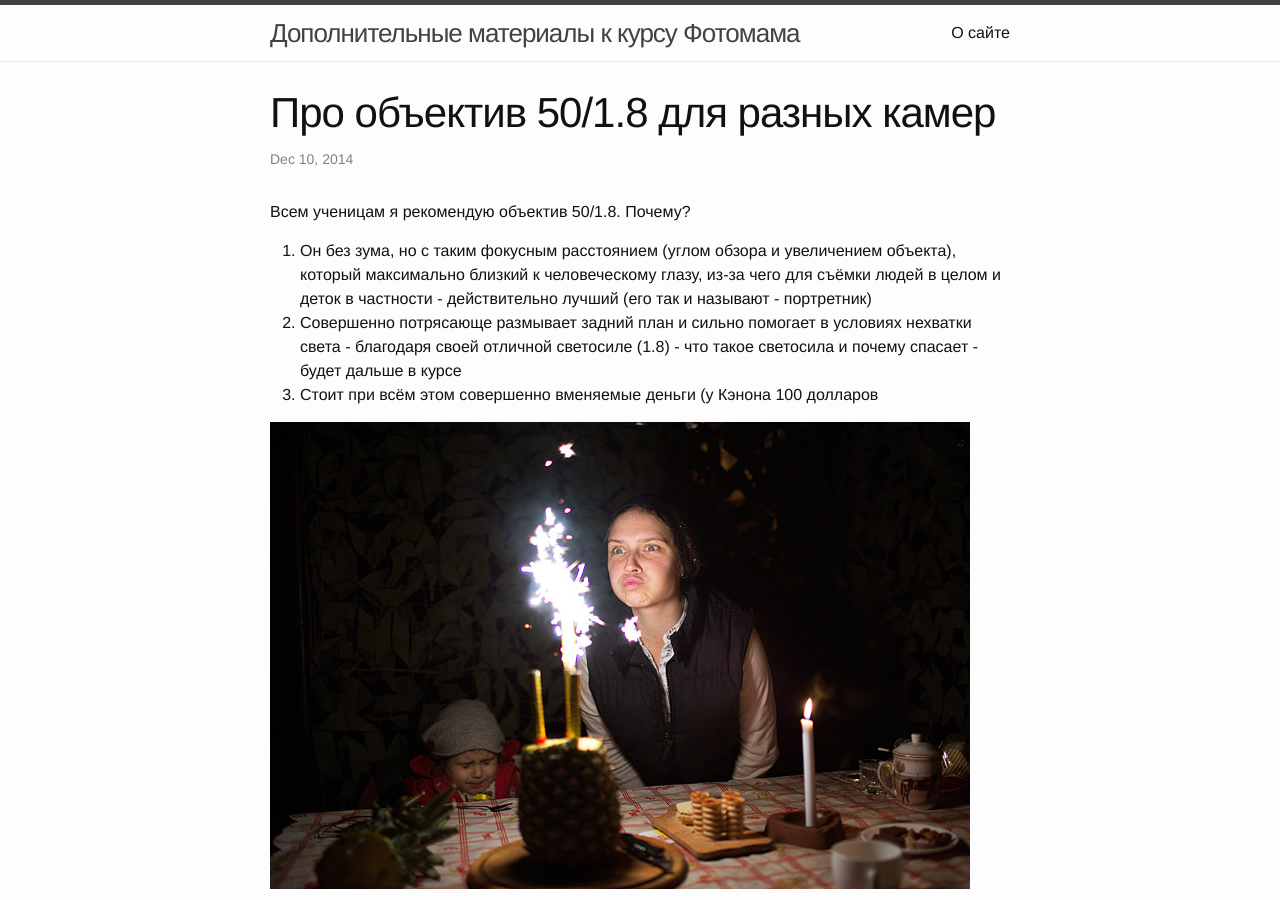
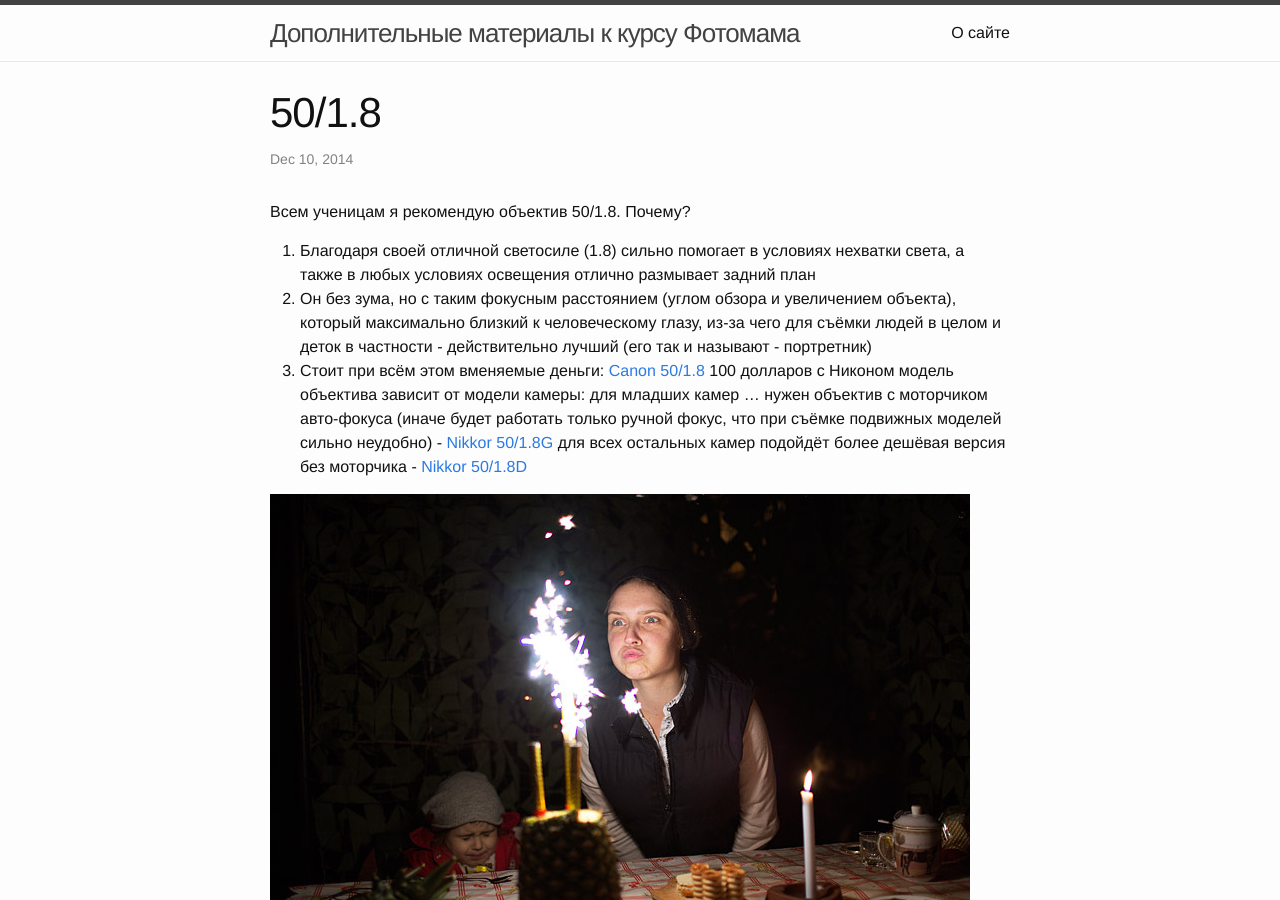
Before and after one commit to minaeva/minaeva.github.io, a Jekyll site: the page built from _posts/2014-12-10-lense50-1.8.md, in a window 1280 px wide and 900 px high. Built offline with Jekyll 4.4.1, drawn with Linux system fonts in a browser that asks for light colours.

Commit message:
Updated 2014-12-10-lense50-1.8.md

```diff
--- a/_posts/2014-12-10-lense50-1.8.md
+++ b/_posts/2014-12-10-lense50-1.8.md
@@ -1,12 +1,18 @@
 ---
 published: true
-title: Про объектив 50/1.8 для разных камер
+title: 50/1.8
 categories: lesson01
 ---
 
 Всем ученицам я рекомендую объектив 50/1.8. Почему?
-1. Он без зума, но с таким фокусным расстоянием (углом обзора и увеличением объекта), который максимально близкий к человеческому глазу, из-за чего для съёмки людей в целом и деток в частности - действительно лучший (его так и называют - портретник)
-2. Совершенно потрясающе размывает задний план и сильно помогает в условиях нехватки света - благодаря своей отличной светосиле (1.8) - что такое светосила и почему спасает - будет дальше в курсе
-3. Стоит при всём этом совершенно вменяемые деньги (у Кэнона 100 долларов
+1. Благодаря своей отличной светосиле (1.8) сильно помогает в условиях нехватки света, а также в любых условиях освещения отлично размывает задний план
+2. Он без зума, но с таким фокусным расстоянием (углом обзора и увеличением объекта), который максимально близкий к человеческому глазу, из-за чего для съёмки людей в целом и деток в частности - действительно лучший (его так и называют - портретник)
+3. Стоит при всём этом вменяемые деньги: [Canon 50/1.8](http://hotline.ua/foto-obektivy/canon_ef_50mm_f18_ii/) 100 долларов
+с Никоном модель объектива зависит от модели камеры:
+для младших камер ... нужен объектив с моторчиком авто-фокуса (иначе будет работать только ручной фокус, что при съёмке подвижных моделей сильно неудобно) - [Nikkor 50/1.8G](http://hotline.ua/foto-obektivy/nikon-af-s-nikkor-50mm-f18g/)
+для всех остальных камер подойдёт более дешёвая версия без моторчика - [Nikkor 50/1.8D](http://hotline.ua/foto-obektivy/nikon_af_nikkor_50mm_f18d/)
 
 ![01.jpg](/img/01.jpg)
+![canon50.jpg](/img/canon50.jpg)
+![nikon50d.jpg](/img/nikon50d.jpg)
+![nikon50g.jpg](/img/nikon50g.jpg)
```
